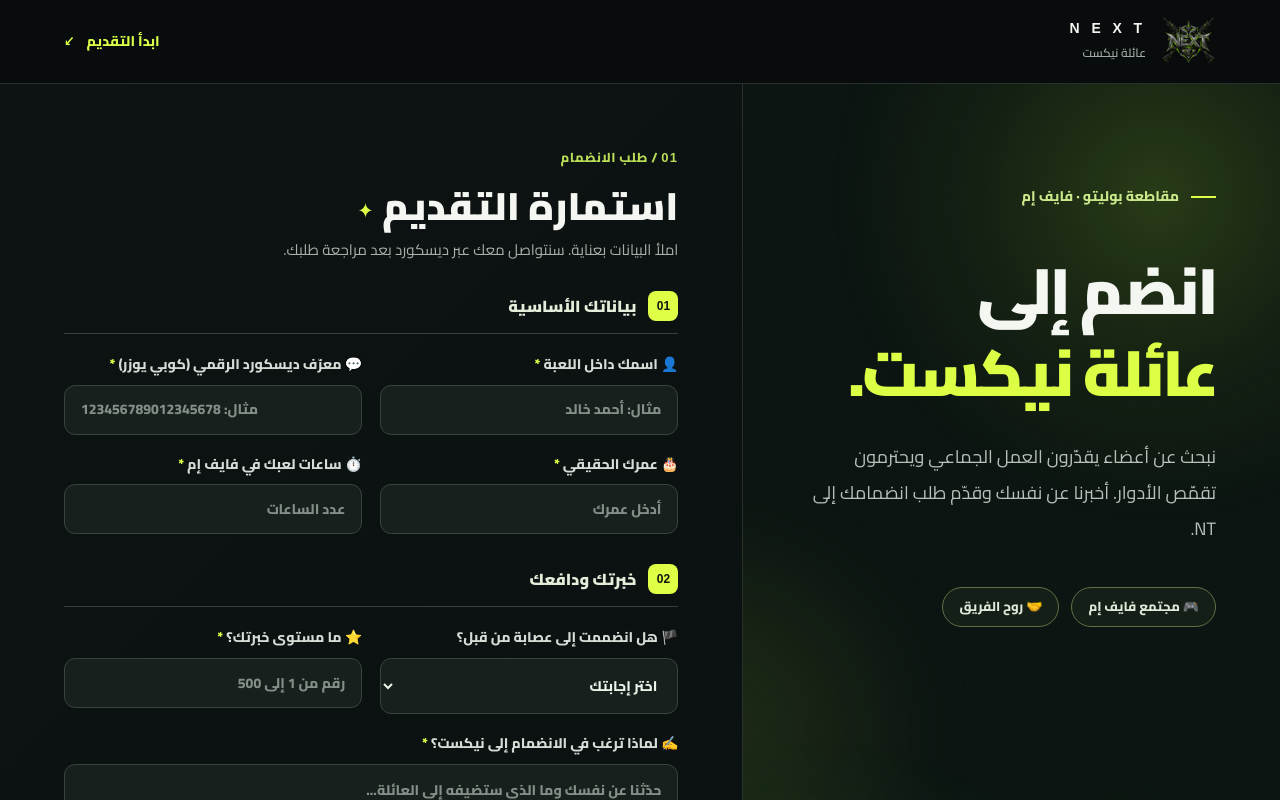
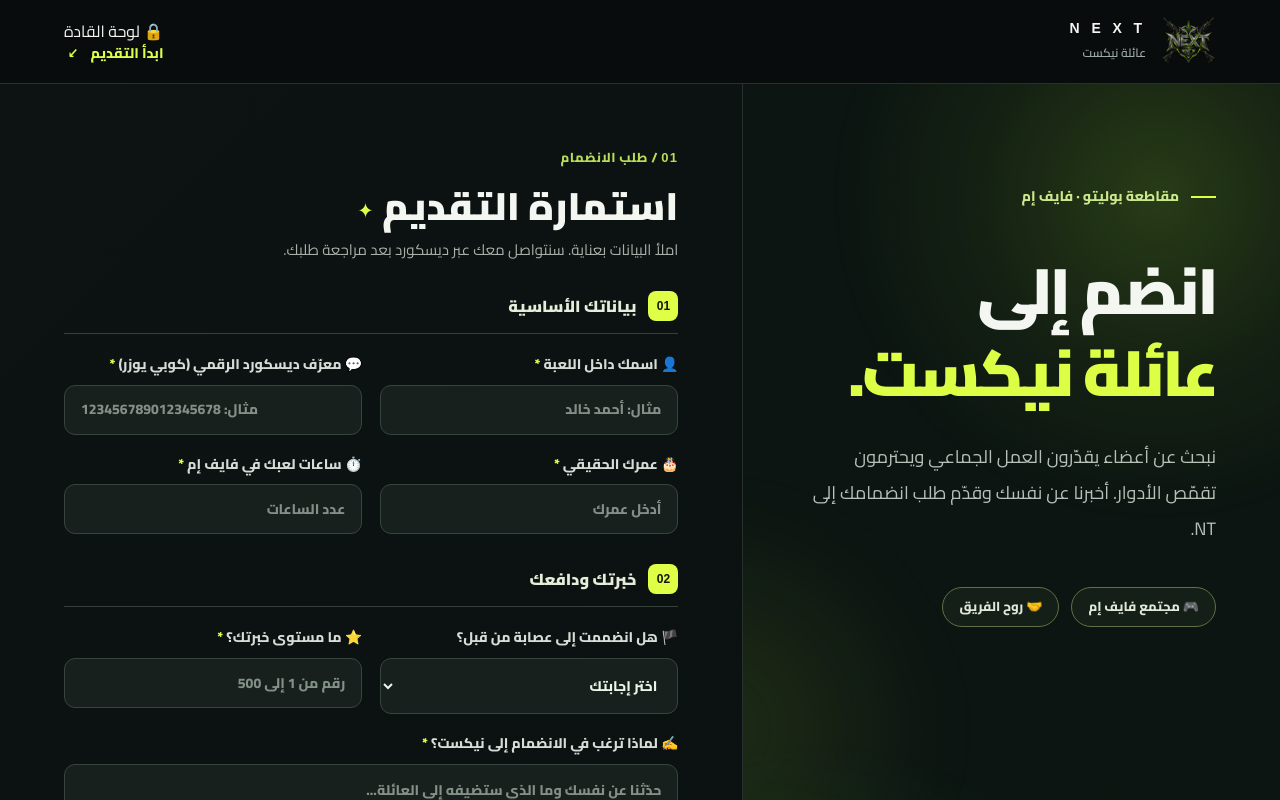
Before and after one commit to afadhel78/abbas, a Next.js app: page / in a window 1280 px wide. Shown: the top 800 px of the page. Built offline with nearby package versions, Linux system fonts and the light colour scheme.

Commit message:
Show leader review within application site

```diff
--- a/app/page.tsx
+++ b/app/page.tsx
@@ -1,6 +1,7 @@
 "use client";
 
 import { FormEvent, useEffect, useState } from "react";
+import Review from "./review/page";
 
 type Status = "checking" | "idle" | "sending" | "error";
 type ApplicationStatus = { hasApplication: boolean; status?: "pending" | "accepted" | "rejected"; rejectionReason?: string | null };
@@ -12,6 +13,7 @@
   const [showResult, setShowResult] = useState(false);
   const [previousGang, setPreviousGang] = useState("");
   const [error, setError] = useState("");
+  const [leadersView, setLeadersView] = useState(false);
 
   async function checkApplication() {
     setCheckingStatus(true);
@@ -62,10 +64,10 @@
           <img className="brand-logo" src="/next-nt-logo.png" alt="شعار نيكست" />
           <div>N E X T<small>عائلة نيكست</small></div>
         </div>
-        <a className="top-link" href="#apply">{application?.hasApplication ? "حالة الطلب" : "ابدأ التقديم"} <span aria-hidden="true">↙</span></a>
+        <div className="top-actions"><button className="leaders-link" type="button" onClick={() => setLeadersView(true)}>🔒 لوحة القادة</button><a className="top-link" href="#apply" onClick={() => setLeadersView(false)}>{application?.hasApplication ? "حالة الطلب" : "ابدأ التقديم"} <span aria-hidden="true">↙</span></a></div>
       </header>
 
-      <div className="layout">
+      {leadersView ? <Review embedded onBack={() => setLeadersView(false)} /> : <div className="layout">
         <section className="hero" aria-labelledby="welcome-title">
           <div className="hero-orbit" aria-hidden="true" />
           <div className="eyebrow"><span className="eyebrow-line" /> مقاطعة بوليتو · فايف إم</div>
@@ -110,7 +112,7 @@
             </>
           )}
         </section>
-      </div>
+      </div>}
       <footer><span>© NT · NEXT FAMILY</span><span>مقاطعة بوليتو</span></footer>
     </main>
   );
```
